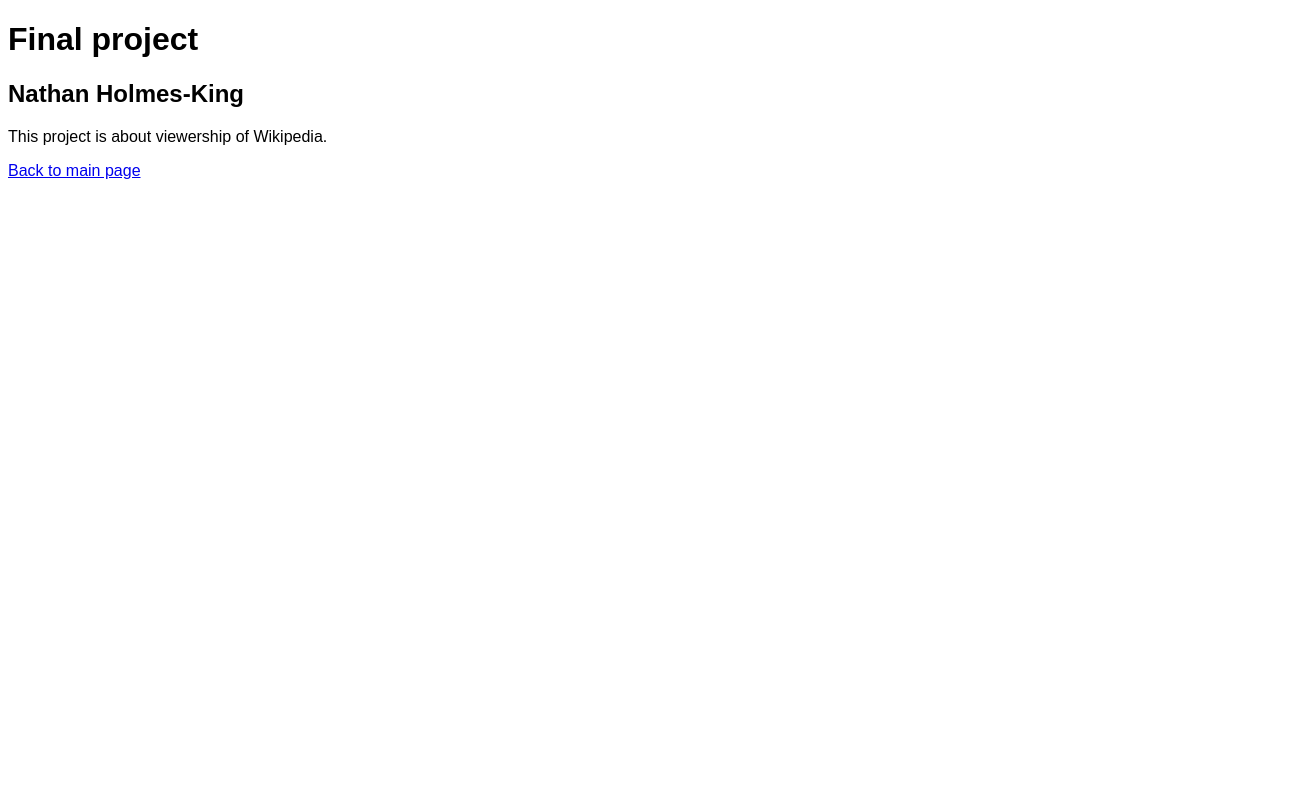
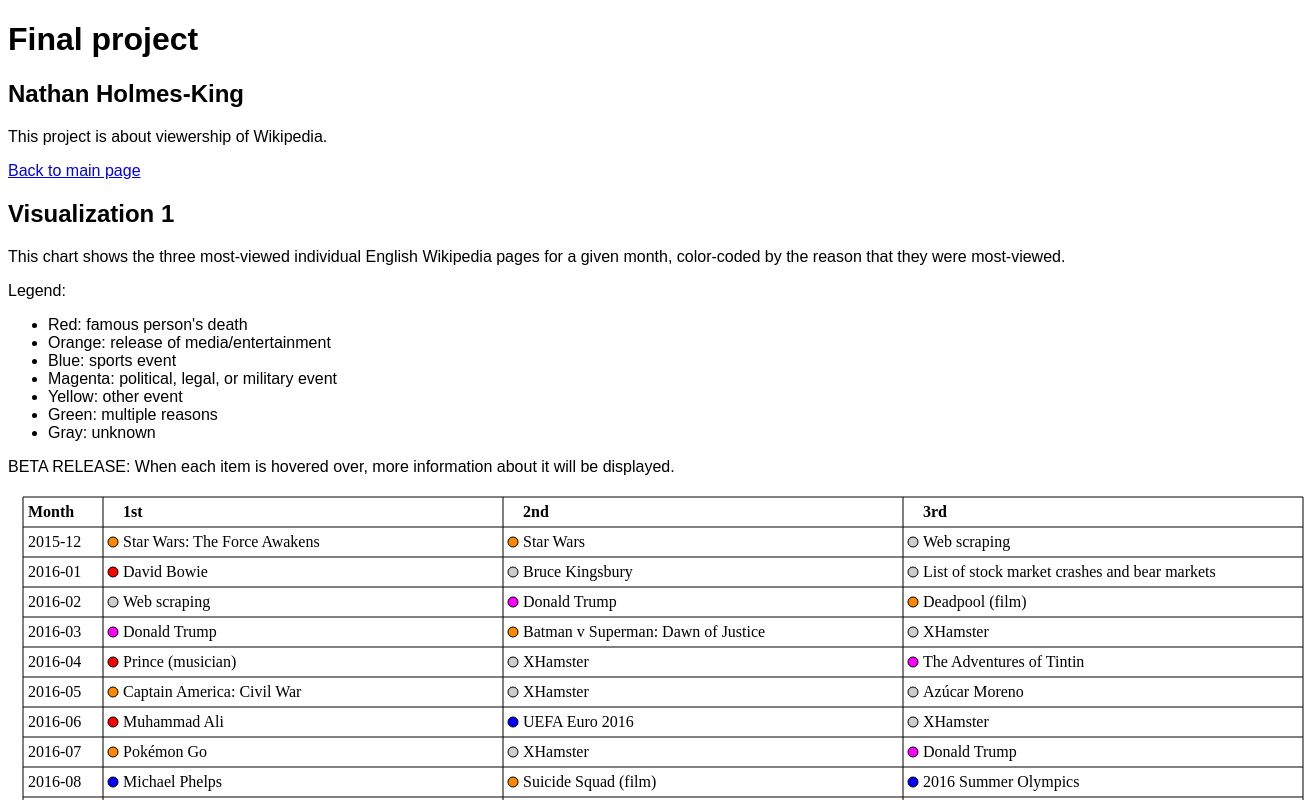
Before and after one commit to Emperor-Nathan/Emperor-Nathan.github.io, a plain HTML site: page finalproject.html in a window 1280 px wide. Shown: the top 800 px of the page, 1308 px wide, since content can reach past the window. Drawn offline with Linux system fonts and the light colour scheme.

Commit message:
First viz

```diff
--- a/finalproject.html
+++ b/finalproject.html
@@ -13,5 +13,25 @@
 		<h2>Nathan Holmes-King</h2>
 		<p>This project is about viewership of Wikipedia.</p>
 		<p><a href='index.html'>Back to main page</a></p>
+		<h2>Visualization 1</h2>
+		<p>This chart shows the three most-viewed individual English Wikipedia pages for a given month, color-coded by the reason that they were most-viewed.</p>
+		<p>Legend:</p>
+        <ul>
+            <li>Red: famous person's death</li>
+            <li>Orange: release of media/entertainment</li>
+            <li>Blue: sports event</li>
+            <li>Magenta: political, legal, or military event</li>
+            <li>Yellow: other event</li>
+            <li>Green: multiple reasons</li>
+            <li>Gray: unknown</li>
+        </ul>
+		<p>BETA RELEASE: When each item is hovered over, more information about it will be displayed.</p>
+		<img src='viz1.svg'>
+		<p>Potential shortcomings:</p>
+		<ul>
+    		<li>Obviously, since this is the English Wikipedia, it will be biased towards English-speaking countries.</li>
+    		<li>For events that happened in the last few days of the month, the views will be split across two months, and will add up to less.</li>
+    		<li>This data only tracks views for a certain pagename, so pages that were renamed several times will not appear, as the views will be split between the different names.</li>
+    	</ul>
 	</body>
 </html>
```
Also changed, not shown: viz1.svg (added).
